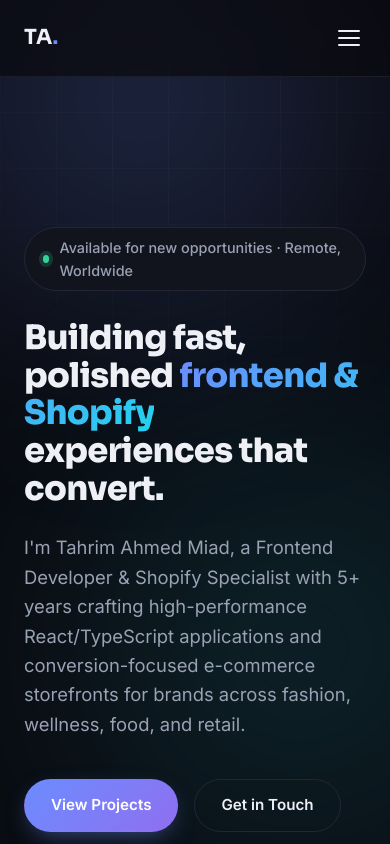
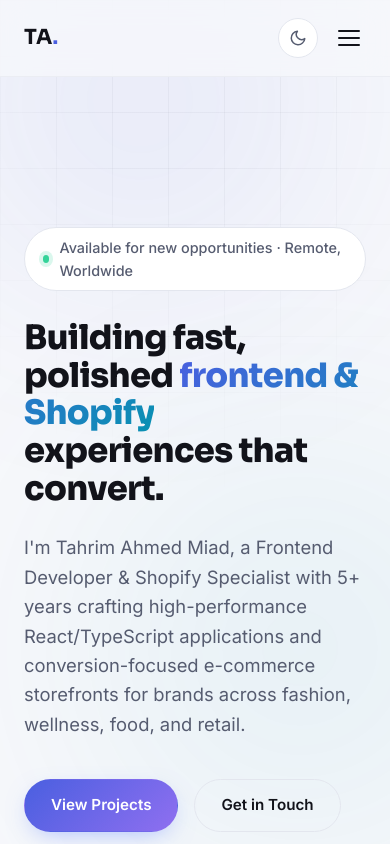
Before and after one commit to tahrim-ahmed/portfolio, a website: page index.html in a window 390 px wide. Shown: the top 844 px of the page. Drawn offline with Linux system fonts and the light colour scheme.

Commit message:
Add light/dark theme toggle with system-preference default and persistence

```diff
--- a/css/style.css
+++ b/css/style.css
@@ -25,6 +25,38 @@
 
   --shadow-card: 0 20px 40px -20px rgba(0, 0, 0, 0.55);
   --transition: 220ms cubic-bezier(.4,0,.2,1);
+
+  --header-bg: rgba(10, 11, 16, 0.72);
+  --mobile-nav-bg: rgba(10, 11, 16, 0.98);
+  --grid-line: rgba(255, 255, 255, 0.025);
+  --glow-opacity-1: 0.35;
+  --glow-opacity-2: 0.18;
+}
+
+:root[data-theme="light"] {
+  --bg: #f7f8fb;
+  --bg-alt: #eef0f6;
+  --surface: #ffffff;
+  --surface-2: #f1f3f8;
+  --border: #e3e6ee;
+  --border-soft: #ebedf3;
+
+  --text: #12131a;
+  --text-dim: #565c70;
+  --text-faint: #868b9f;
+
+  --accent: #4a5fe0;
+  --accent-2: #0891b2;
+  --accent-soft: rgba(74, 95, 224, 0.09);
+  --gold: #b45309;
+
+  --shadow-card: 0 20px 40px -20px rgba(15, 23, 42, 0.14);
+
+  --header-bg: rgba(247, 248, 251, 0.78);
+  --mobile-nav-bg: rgba(247, 248, 251, 0.98);
+  --grid-line: rgba(10, 15, 30, 0.035);
+  --glow-opacity-1: 0.14;
+  --glow-opacity-2: 0.10;
 }
 
 * { box-sizing: border-box; }
@@ -39,6 +71,7 @@ body {
   line-height: 1.6;
   -webkit-font-smoothing: antialiased;
   overflow-x: hidden;
+  transition: background-color 300ms ease, color 300ms ease;
 }
 
 h1, h2, h3, h4 {
@@ -66,7 +99,8 @@ ul { margin: 0; padding: 0; list-style: none; }
   filter: blur(120px);
   z-index: 0;
   pointer-events: none;
-  opacity: 0.35;
+  opacity: var(--glow-opacity-1);
+  transition: opacity var(--transition);
 }
 .bg-glow--one {
   width: 560px; height: 560px;
@@ -77,7 +111,7 @@ ul { margin: 0; padding: 0; list-style: none; }
   width: 620px; height: 620px;
   top: 40vh; right: -220px;
   background: radial-gradient(circle, var(--accent-2) 0%, transparent 70%);
-  opacity: 0.18;
+  opacity: var(--glow-opacity-2);
 }
 .bg-grid {
   position: fixed;
@@ -85,8 +119,8 @@ ul { margin: 0; padding: 0; list-style: none; }
   z-index: 0;
   pointer-events: none;
   background-image:
-    linear-gradient(to right, rgba(255,255,255,0.025) 1px, transparent 1px),
-    linear-gradient(to bottom, rgba(255,255,255,0.025) 1px, transparent 1px);
+    linear-gradient(to right, var(--grid-line) 1px, transparent 1px),
+    linear-gradient(to bottom, var(--grid-line) 1px, transparent 1px);
   background-size: 56px 56px;
   mask-image: radial-gradient(ellipse 80% 60% at 50% 0%, black 40%, transparent 100%);
 }
@@ -139,8 +173,9 @@ header, main, footer { position: relative; z-index: 1; }
   top: 0;
   z-index: 50;
   backdrop-filter: blur(14px);
-  background: rgba(10, 11, 16, 0.72);
+  background: var(--header-bg);
   border-bottom: 1px solid var(--border-soft);
+  transition: background-color 300ms ease, border-color 300ms ease;
 }
 .nav-inner {
   display: flex;
@@ -171,6 +206,26 @@ header, main, footer { position: relative; z-index: 1; }
 .nav-link:hover { color: var(--text); }
 
 .nav-actions { display: flex; align-items: center; gap: 14px; }
+
+.theme-toggle {
+  display: inline-flex;
+  align-items: center;
+  justify-content: center;
+  width: 40px;
+  height: 40px;
+  border-radius: 50%;
+  border: 1px solid var(--border);
+  background: var(--surface);
+  color: var(--text-dim);
+  cursor: pointer;
+  padding: 0;
+  transition: border-color var(--transition), color var(--transition), transform var(--transition);
+}
+.theme-toggle:hover { border-color: var(--accent); color: var(--accent); transform: translateY(-2px); }
+.theme-toggle svg { width: 18px; height: 18px; }
+.theme-toggle .icon-moon { display: none; }
+:root[data-theme="light"] .theme-toggle .icon-sun { display: none; }
+:root[data-theme="light"] .theme-toggle .icon-moon { display: block; }
 
 .nav-toggle {
   display: none;
@@ -586,7 +641,7 @@ header, main, footer { position: relative; z-index: 1; }
     position: absolute;
     top: 76px;
     left: 0; right: 0;
-    background: rgba(10, 11, 16, 0.98);
+    background: var(--mobile-nav-bg);
     border-bottom: 1px solid var(--border-soft);
     flex-direction: column;
     align-items: flex-start;
--- a/index.html
+++ b/index.html
@@ -3,6 +3,17 @@
 <head>
 <meta charset="UTF-8" />
 <meta name="viewport" content="width=device-width, initial-scale=1.0" />
+<script>
+(function () {
+  try {
+    const stored = localStorage.getItem('theme');
+    const theme = (stored === 'light' || stored === 'dark')
+      ? stored
+      : (window.matchMedia('(prefers-color-scheme: light)').matches ? 'light' : 'dark');
+    document.documentElement.setAttribute('data-theme', theme);
+  } catch (e) {}
+})();
+</script>
 <title>Tahrim Ahmed Miad - Frontend & Shopify Developer</title>
 <meta name="description" content="Portfolio of Tahrim Ahmed Miad - Frontend Developer & Shopify Specialist available for remote work worldwide. React, TypeScript, Shopify Liquid, and e-commerce experiences." />
 <link rel="icon" href="data:,">
@@ -33,6 +44,15 @@
     </nav>
 
     <div class="nav-actions">
+      <button class="theme-toggle" id="themeToggle" aria-label="Toggle color theme">
+        <svg class="icon-sun" viewBox="0 0 24 24" fill="none" stroke="currentColor" stroke-width="2" stroke-linecap="round" stroke-linejoin="round" aria-hidden="true">
+          <circle cx="12" cy="12" r="4"></circle>
+          <path d="M12 2v2M12 20v2M4.93 4.93l1.41 1.41M17.66 17.66l1.41 1.41M2 12h2M20 12h2M6.34 17.66l-1.41 1.41M19.07 4.93l-1.41 1.41"></path>
+        </svg>
+        <svg class="icon-moon" viewBox="0 0 24 24" fill="none" stroke="currentColor" stroke-width="2" stroke-linecap="round" stroke-linejoin="round" aria-hidden="true">
+          <path d="M21 12.79A9 9 0 1 1 11.21 3 7 7 0 0 0 21 12.79z"></path>
+        </svg>
+      </button>
       <a class="btn btn--ghost btn--sm" href="assets/resume/Tahrim_Ahmed_Miad_Resume.pdf" target="_blank" rel="noopener">Resume</a>
       <button class="nav-toggle" id="navToggle" aria-label="Toggle menu" aria-expanded="false">
         <span></span><span></span><span></span>
--- a/src/index.ts
+++ b/src/index.ts
@@ -107,11 +107,33 @@ function initYear(): void {
   if (el) el.textContent = String(new Date().getFullYear());
 }
 
+type Theme = 'light' | 'dark';
+
+function applyTheme(theme: Theme): void {
+  document.documentElement.setAttribute('data-theme', theme);
+  try {
+    localStorage.setItem('theme', theme);
+  } catch (e) {
+    // localStorage unavailable (private browsing, etc.) — theme just won't persist.
+  }
+}
+
+function initThemeToggle(): void {
+  const btn = document.getElementById('themeToggle');
+  if (!btn) return;
+
+  btn.addEventListener('click', () => {
+    const current: Theme = document.documentElement.getAttribute('data-theme') === 'light' ? 'light' : 'dark';
+    applyTheme(current === 'light' ? 'dark' : 'light');
+  });
+}
+
 document.addEventListener('DOMContentLoaded', () => {
   initMobileNav();
   initSmoothScroll();
   initScrollReveal();
   initBackToTop();
   initActiveNavHighlight();
+  initThemeToggle();
   initYear();
 });
```
Also changed, not shown: dist/index.js.
